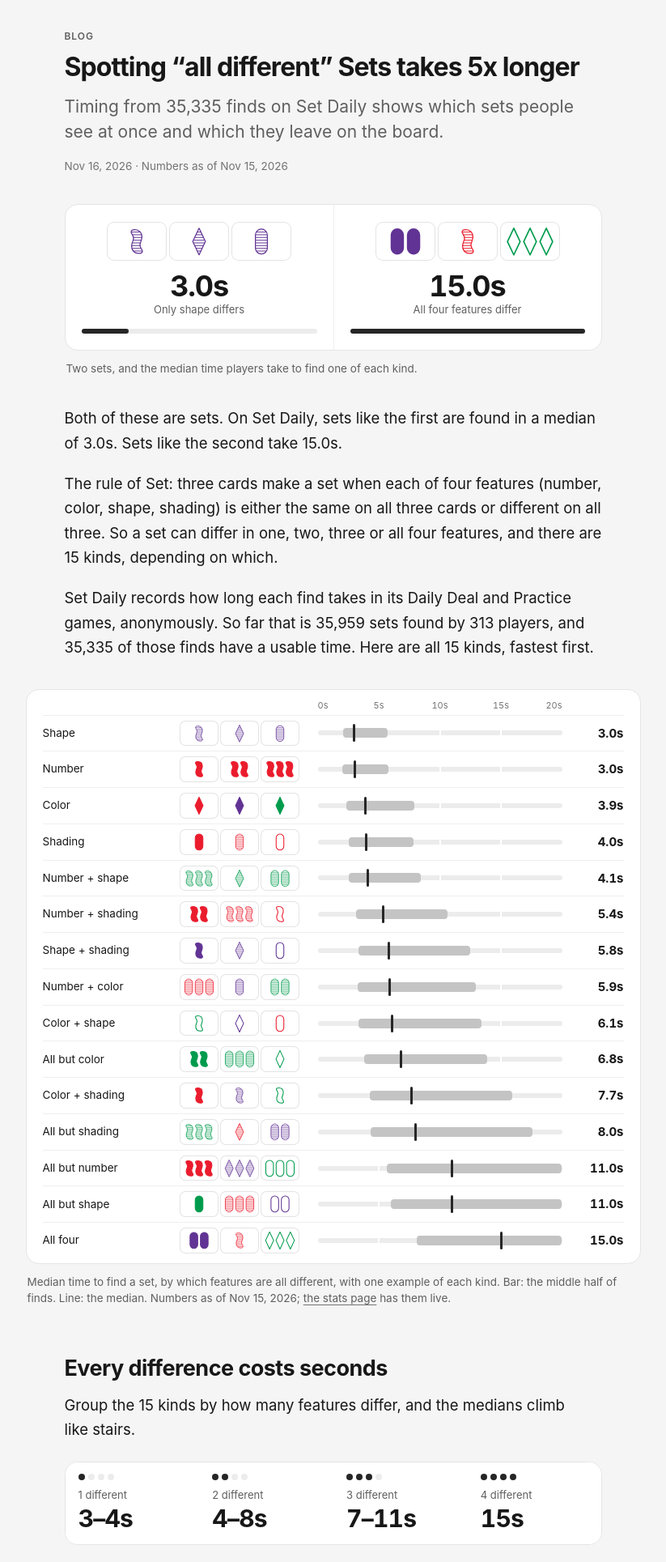
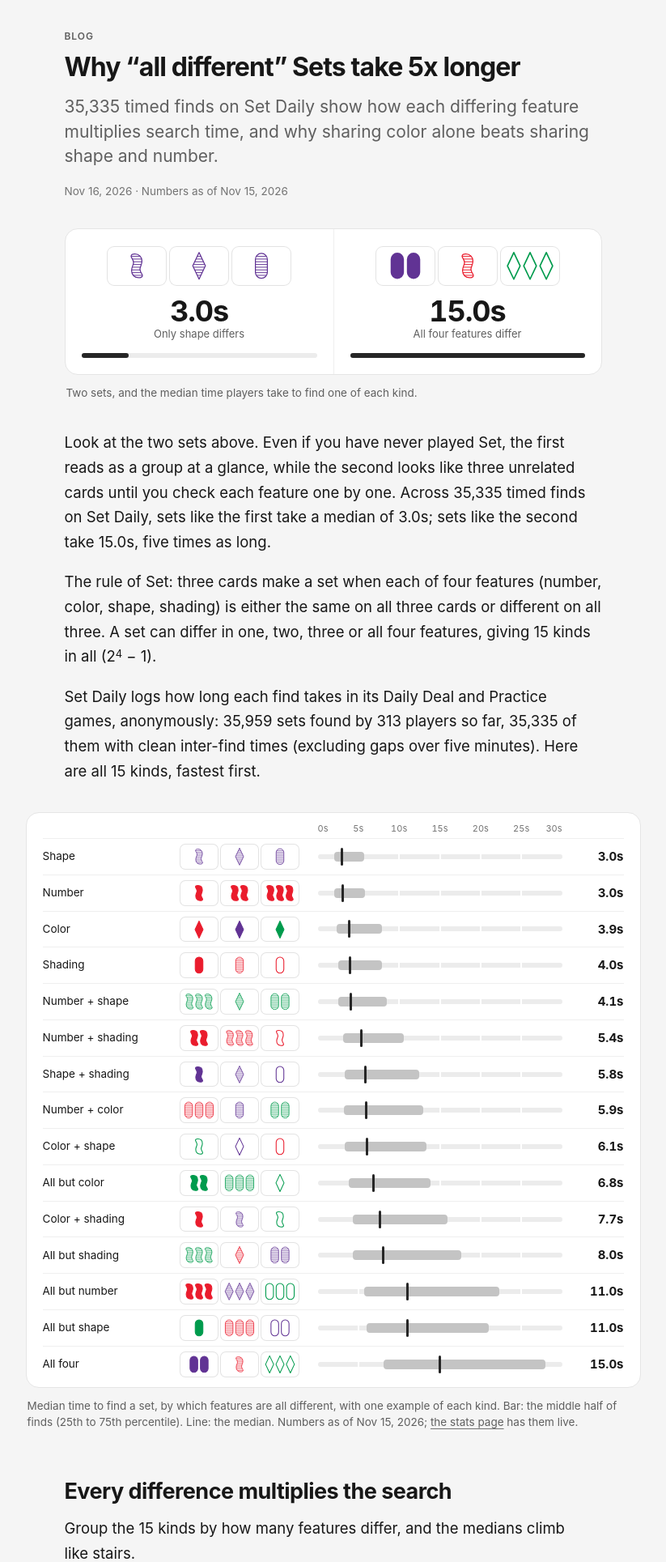
Before and after one commit to samoht625/setgame, a Rails app: page /blog/spotting-sets in a window 1280 px wide. Shown: the top 1929 px of the page at 81% size, without its empty margins (221-1044 px from the left). Run offline with Rails 7, Linux system fonts and the light colour scheme; style sheets or scripts are compiled from the project's sources; some libraries are stand-ins or nearby versions.

Commit message:
Polish spotting-sets blog post for HN and unclip How fast chart past 20s (#62)
Co-authored-by: Cursor Agent <cursoragent@cursor.com>
Co-authored-by: Thomas Carriero <samoht625@users.noreply.github.com>

```diff
--- a/app/views/blog/_styles.html.erb
+++ b/app/views/blog/_styles.html.erb
@@ -18,6 +18,7 @@
   /* Running text */
   .prose>p{margin:0;font-size:17.5px;line-height:1.62;text-wrap:pretty}
   .prose>p+p{margin-top:1.05em}
+  .prose sup{font-size:.7em;line-height:0;position:relative;top:-.4em;vertical-align:baseline}
   .prose h2{margin:48px 0 12px;font-size:23px;font-weight:700;line-height:1.2;letter-spacing:-.02em;text-wrap:balance}
   .prose figure{margin:28px -8px}
   .prose figcaption{margin:10px 8px 0;color:var(--muted);font-size:13px;line-height:1.5}
--- a/app/views/blog/spotting_sets.html.erb
+++ b/app/views/blog/spotting_sets.html.erb
@@ -25,16 +25,19 @@
 <% as_of = post_date(post.taken_at) %>
 <% easiest, hardest = post.kinds.first, post.kinds.last %>
 <% per_set = post.finds_per_set %>
+<% fit = post.multiplicative_fit %>
+<% shadings = post.quickest_shadings %>
 <%# What a set's three cards have in common, the two features the eye seems to catch first leading. %>
 <% glance = %w[color shading] %>
 <% shared = ->(set) { (glance | SetStats::ATTRS) - post.differing(set[:cards]) } %>
+<% color_diff_quickest = post.quickest.count { |set| post.differing(set[:cards]) == ["color"] } %>
 <%= render "shared/card_symbols" %>
 <main class="blog">
   <article>
     <header class="top">
       <p class="crumb"><a href="/blog">Blog</a></p>
       <h1><%= SpottingSets::TITLE %></h1>
-      <p class="deck">Timing from <%= num(post.timed_finds) %> finds on Set Daily shows which sets people see at once and which they leave on the board.</p>
+      <p class="deck"><%= num(post.timed_finds) %> timed finds on Set Daily show how each differing feature multiplies search time, and why sharing color alone beats sharing shape and number.</p>
       <p class="dateline"><time datetime="<%= SpottingSets::PUBLISHED_ON.iso8601 %>"><%= post_date(SpottingSets::PUBLISHED_ON) %></time> · Numbers as of <time datetime="<%= post.taken_at.iso8601 %>"><%= as_of %></time></p>
     </header>
 
@@ -53,25 +56,24 @@
       </figure>
 
       <p>
-        Both of these are sets. On Set Daily, sets like the first are found in a median of <%= secs(easiest[:median_ms]) %>.
-        Sets like the second take <%= secs(hardest[:median_ms]) %>.
+        Look at the two sets above. Even if you have never played Set, the first reads as a group at a glance, while the second looks like three unrelated cards until you check each feature one by one.
+        Across <%= num(post.timed_finds) %> timed finds on Set Daily, sets like the first take a median of <%= secs(easiest[:median_ms]) %>; sets like the second take <%= secs(hardest[:median_ms]) %>, <%= number_word(post.slowdown) %> times as long.
       </p>
       <p>
         The rule of Set: three cards make a set when each of four features (number, color, shape, shading) is either the same on all three cards or different on all three.
-        So a set can differ in one, two, three or all four features, and there are <%= post.kinds.length %> kinds, depending on which.
+        A set can differ in one, two, three or all four features, giving <%= post.kinds.length %> kinds in all (2<sup>4</sup> − 1).
       </p>
       <p>
-        Set Daily records how long each find takes in its Daily Deal and Practice games, anonymously.
-        So far that is <%= num(post.finds) %> sets found by <%= num(post.players) %> players, and <%= num(post.timed_finds) %> of those finds have a usable time.
+        Set Daily logs how long each find takes in its Daily Deal and Practice games, anonymously: <%= num(post.finds) %> sets found by <%= num(post.players) %> players so far, <%= num(post.timed_finds) %> of them with clean inter-find times (excluding gaps over <%= number_word(SetStats::IDLE_MS / 60_000) %> minutes).
         Here are all <%= post.kinds.length %> kinds, fastest first.
       </p>
 
       <figure class="wide">
         <%= render "stats/how_fast", kinds: post.kinds %>
-        <figcaption>Median time to find a set, by which features are all different, with one example of each kind. Bar: the middle half of finds. Line: the median. Numbers as of <%= as_of %>; <a href="/stats">the stats page</a> has them live.</figcaption>
+        <figcaption>Median time to find a set, by which features are all different, with one example of each kind. Bar: the middle half of finds (25th to 75th percentile). Line: the median. Numbers as of <%= as_of %>; <a href="/stats">the stats page</a> has them live.</figcaption>
       </figure>
 
-      <h2>Every difference costs seconds</h2>
+      <h2>Every difference multiplies the search</h2>
       <p>Group the <%= post.kinds.length %> kinds by how many features differ, and the medians climb like stairs.</p>
       <dl class="card stairs">
         <% (1..4).each do |differences| %>
@@ -82,15 +84,20 @@
         <% end %>
       </dl>
       <p>
-        All four different takes <%= number_word(post.slowdown) %> times as long as the easiest kind: <%= secs(hardest[:median_ms]) %> against <%= secs(easiest[:median_ms]) %>.
-        The slow finds stretch out too. A quarter of “all different” finds take longer than <%= secs(hardest[:p75_ms]) %>.
-        For the easiest kind, three quarters are over within <%= secs(easiest[:p75_ms]) %>.
+        Look closer and the climb is multiplicative, not additive.
+        Fitting one multiplier per differing feature across all <%= post.kinds.length %> medians explains <%= format("%.1f%%", fit[:r_squared] * 100) %> of the variance (R<sup>2</sup> = <%= format("%.3f", fit[:r_squared]) %>, from a <%= secs(fit[:base_ms]) %> baseline): making color differ multiplies find time by <%= format("%.2f×", fit[:multipliers]["color"]) %>, shading by <%= format("%.2f×", fit[:multipliers]["shading"]) %>, shape by <%= format("%.2f×", fit[:multipliers]["shape"]) %>, and number by <%= format("%.2f×", fit[:multipliers]["number"]) %>.
+      </p>
+      <p>
+        That multiplicative pattern fits how you scan a 12-card board.
+        When three cards share a feature your eye can filter on, you ignore roughly two-thirds of the board and search only the cards that match.
+        Losing a shared filter does not add a fixed couple of seconds; it multiplies the candidate cards you have to inspect.
+        The slow tail stretches out the same way: for the easiest kind, three quarters of finds finish within <%= secs(easiest[:p75_ms]) %>, while a quarter of “all different” finds drag past <%= secs(hardest[:p75_ms]) %>.
       </p>
 
       <h2>Color and shading do the work</h2>
       <p>
-        The number of differences is not the whole story. Which features differ matters too.
-        It is easier to see with the chart turned around, so that each kind is named for what its three cards share.
+        The steps in the stairs above overlap (two differences run <%= seconds_range(post.median_range_ms(2)) %>s, three run <%= seconds_range(post.median_range_ms(3)) %>s) because <em>which</em> features differ matters as much as how many.
+        Turning the chart around so each kind is named for what its three cards share makes the hierarchy jump out.
       </p>
 
       <figure class="shared">
@@ -113,20 +120,25 @@
       </figure>
 
       <p>
-        With two features shared, color and shading together are the fastest pair at <%= secs(post.median_ms("number + shape")) %>, and number and shape together the slowest at <%= secs(post.median_ms("color + shading")) %>.
+        With two features shared, color and shading together are the fastest pair at <%= secs(post.median_ms("number + shape")) %>, and number and shape together are the slowest at <%= secs(post.median_ms("color + shading")) %>.
         Every kind that shares color beats every kind that does not, though the four in the middle sit within a second of each other.
       </p>
       <p>
-        With one feature shared, color (<%= secs(post.median_ms("all but color")) %>) and shading (<%= secs(post.median_ms("all but shading")) %>) help.
-        Number and shape help less: <%= secs(post.median_ms("all but shape")) %> each, against <%= secs(post.median_ms("all four")) %> for sharing nothing.
+        The sharpest crossover sits across the two- and three-difference boundary: sharing color alone (<%= secs(post.median_ms("all but color")) %>) beats sharing both number and shape (<%= secs(post.median_ms("color + shading")) %>) by nearly a full second, and sharing shading alone (<%= secs(post.median_ms("all but shading")) %>) nearly ties them.
+        Number and shape on their own help much less: <%= secs(post.median_ms("all but shape")) %> each, against <%= secs(post.median_ms("all four")) %> for sharing nothing.
       </p>
-      <p>One reading: color and shading are what the eye groups by at a glance, while matching shapes and counts takes a closer look.</p>
+      <p>
+        This matches visual-search research (Treisman’s feature integration theory): color and fill density are preattentive features that the eye groups in parallel across a board, while matching shapes and counts takes slower, serial scrutiny.
+      </p>
 
       <h2 id="h-skipped">The hard ones get left on the board</h2>
       <p>
-        There are <%= num(SetStats::TOTAL_SETS) %> possible sets, and <%= SetStats::CHANCE[4] %>% of them have all four features different.
-        They are only <%= post.shares.fetch(4).round %>% of the sets people find.
-        One-difference sets are <%= SetStats::CHANCE[1] %>% of the possibilities and <%= post.shares.fetch(1).round %>% of the finds.
+        Any two cards in Set uniquely force the third, so an 81-card deck contains exactly <%= num(SetStats::TOTAL_SETS) %> possible sets (81 × 80 / 6).
+        Counting them by how many features differ yields exact round shares: <%= SetStats::CHANCE[1] %>% with one difference (<%= post.possible_sets_by_diff(1) %> sets), <%= SetStats::CHANCE[2] %>% with two (<%= post.possible_sets_by_diff(2) %>), <%= SetStats::CHANCE[3] %>% with three (<%= post.possible_sets_by_diff(3) %>), and <%= SetStats::CHANCE[4] %>% with all four (<%= post.possible_sets_by_diff(4) %>).
+      </p>
+      <p>
+        In the deck, all-different sets are twice as common as one-difference sets.
+        In play, they are found at nearly the same rate: <%= format("%.1f%%", post.shares.fetch(4)) %> of finds against <%= format("%.1f%%", post.shares.fetch(1)) %>.
       </p>
 
       <figure>
@@ -134,13 +146,22 @@
         <figcaption>Share of finds by how many features are all different. Tick: the share among all <%= num(SetStats::TOTAL_SETS) %> possible sets. Numbers as of <%= as_of %>.</figcaption>
       </figure>
 
-      <p>A likely reason: a board often holds more than one set, and two sets can share a card. Take the easy one and the hard one may be gone with it.</p>
+      <p>
+        Divided by how many sets of each kind exist, an average one-difference set is found <%= format("%.1f", post.avg_finds_per_set_by_diff(1)) %> times in the timed data, while an average all-different set is found <%= format("%.1f", post.avg_finds_per_set_by_diff(4)) %> times, roughly half as often.
+        Per-kind find rates mirror the speed ranking too: sharing color and shading (<%= format("%.2f×", post.relative_rate("number + shape")) %> deck odds) beats one-difference shading (<%= format("%.2f×", post.relative_rate("shading")) %>), and sharing color alone (<%= format("%.2f×", post.relative_rate("all but color")) %>) is still found more often than chance even with three differences.
+      </p>
+      <p>
+        Both results, <%= number_word(post.slowdown) %> times slower and heavily under-represented, come from the same race on the board.
+        A 12-card board often holds more than one set, and two sets can share a card.
+        Because players scan for easy, same-color or same-shading sets first, the easy set wins the race in a few seconds and removes a card that breaks the overlapping hard set.
+        When a player does claim an all-different set after <%= secs(hardest[:median_ms]) %>, that clock includes both the difficulty of spotting it and the seconds spent ruling out easier sets first.
+      </p>
 
       <h2>The quickest and the rarest</h2>
       <p>
-        Two lists from the stats page make the same point without any arithmetic.
-        Quickest to spot is the <%= number_word(post.quickest.length) %> individual sets with the lowest median time.
-        Least found is <%= number_word(post.least_found.length) %> sets that have each been found only <%= post.least_found.map { |set| set[:n] }.minmax.uniq.join(" to ") %> times, when the median set has been found <%= per_set[:median] %> times and the most popular <%= per_set[:max] %>.
+        Two raw lists from the stats page make the same point with no grouping at all: the <%= number_word(post.quickest.length) %> individual sets with the lowest median time, and the <%= number_word(post.least_found.length) %> found least often.
+        Each of the rarest sets has been found only <%= post.least_found.map { |set| set[:n] }.minmax.uniq.join(" to ") %> times, compared with <%= per_set[:median] %> for the median set and <%= per_set[:max] %> for the most popular.
+        (Part of that wide spread comes from the Daily Deal, where everyone plays the same shuffle, so sets dealt on busy days are found dozens of times at once.)
       </p>
 
       <figure class="wide pair">
@@ -164,8 +185,9 @@
       </figure>
 
       <p>
-        All <%= number_word(post.quickest.length) %> of the quickest differ in a single feature, and in <%= number_word(post.quickest.count { |set| (glance - shared.(set)).empty? }) %> of them the three cards share both color and shading.
-        All <%= number_word(post.least_found.length) %> of the least found differ in all four.
+        All <%= number_word(post.quickest.length) %> of the quickest sets differ in a single feature, and in <%= number_word(post.quickest.count { |set| (glance - shared.(set)).empty? }) %> of them the three cards share both color and shading.
+        <%= number_word(shadings["solid"]).capitalize %> are solid, <%= number_word(shadings["striped"]) %> are striped, and <%= number_word(shadings["open"]) %> <%= shadings["open"] == 1 ? "is" : "are" %> open<% if color_diff_quickest == 1 && shadings["open"] == 1 %> (the lone set in the top <%= number_word(post.quickest.length) %> where color differs)<% end %>.
+        All <%= number_word(post.least_found.length) %> of the least found differ in all four features.
       </p>
 
       <figure class="fact">
@@ -173,13 +195,14 @@
           <p>The fastest single find so far <b><%= secs(post.fastest_find[:ms]) %></b></p>
           <%= set_cards(post.fastest_find[:cards]) %>
         </div>
+        <figcaption>Almost certainly pre-spotted: strong players often line up a second set before claiming the first. Finished runs are replay-verified server-side.</figcaption>
       </figure>
 
       <section class="notes" aria-labelledby="h-notes">
         <h2 id="h-notes">How this was counted</h2>
         <ul>
-          <li>The numbers cover Set Daily’s Daily Deal and Practice games. Finds in the daily Puzzle are not in them.</li>
-          <li>A find’s time runs from the previous find, or from the deal, to the moment the set is taken. It is how long a player looked before taking that set, on a board that may have held others.</li>
+          <li>The numbers cover Set Daily’s Daily Deal and Practice games. Finds in the daily Puzzle are not in them: the Puzzle keeps the same 12 cards on screen until all six sets are found, rather than dealing through an 81-card deck.</li>
+          <li>A find’s time runs from the previous find, or from the deal, to the moment the set is taken. Every completed game is replayed move by move from its seed on the server (with wall-clock checks and a <%= SoloReplay::Verifier::MIN_CLAIM_GAP_MS %> ms minimum gap between claims) before being saved.</li>
           <li><%= num(post.finds) %> sets were found in all, and <%= num(post.timed_finds) %> of them have a time. The other <%= num(post.untimed_finds) %> either came more than <%= number_word(SetStats::IDLE_MS / 60_000) %> minutes after the previous find, most likely a tab left open, or were in unfinished games that kept only a count.</li>
           <li>This is not a controlled experiment. The players are whoever showed up, and regulars play a lot: the <%= number_word(post.most_games.length) %> most active named players finished <%= num(post.most_games.sum) %> of the <%= num(post.games) %> completed games.</li>
           <li>Everything here was frozen on <%= as_of %>. <a href="/stats">The stats page</a> has the live numbers.</li>
--- a/app/views/layouts/stats.html.erb
+++ b/app/views/layouts/stats.html.erb
@@ -136,7 +136,7 @@
       @media (hover:hover){.players tbody tr:hover{background:var(--hover)}}
       .players tbody tr:last-child{border-radius:0 0 15px 15px}
 
-      /* How fast: every row shares one 0–20s scale */
+      /* How fast: every row shares one scale */
       .kinds{padding:4px 16px 6px}
       .kinds ol,.sets{list-style:none;margin:0;padding:0}
       .kind,.kind-axis{display:grid;grid-template-columns:128px 142px minmax(0,1fr) 50px;column-gap:16px;align-items:center}
@@ -154,6 +154,7 @@
       .kind-track::before{content:"";position:absolute;inset:8px 0;border-radius:3px;background:var(--track)}
       .kind-tick{position:absolute;top:8px;bottom:8px;width:2px;margin-left:-1px;background:var(--surface)}
       .kind-iqr{position:absolute;top:5px;height:12px;border-radius:4px;background:var(--bar)}
+      .kind-iqr.clipped{border-radius:4px 0 0 4px;-webkit-mask-image:linear-gradient(to right,#000 82%,transparent);mask-image:linear-gradient(to right,#000 82%,transparent)}
       .kind-mid{position:absolute;top:0;height:22px;width:3px;margin-left:-1.5px;border-radius:2px;background:var(--ink)}
       .kind-med{grid-column:4;text-align:right;font-size:15px;font-weight:650;font-variant-numeric:tabular-nums}
 
--- a/app/views/stats/_how_fast.html.erb
+++ b/app/views/stats/_how_fast.html.erb
@@ -1,15 +1,28 @@
-<%# How fast each kind of set is found: one row per kind on a shared 0–20s scale, with an example set, the middle half of its find times and their median. `kinds` is SetStats' list, or a saved copy of it (see SpottingSets). Styled by the stats layout. %>
-<% kmax = 20_000; kpos = ->(ms) { (ms.clamp(0, kmax) * 100.0 / kmax).round(2) } %>
+<%# How fast each kind of set is found: one row per kind on a shared scale sized to fit the data (at least 0–20s), with an example set, the middle half of its find times and their median. `kinds` is SetStats' list, or a saved copy of it (see SpottingSets). Styled by the stats layout. %>
+<% peak_ms = kinds.map { |k| [k[:p75_ms].to_f, k[:median_ms].to_f].max }.max || 0 %>
+<% kmax, kstep = if peak_ms <= 20_000
+     [20_000, 5_000]
+   elsif peak_ms <= 30_000
+     [30_000, 5_000]
+   elsif peak_ms <= 40_000
+     [40_000, 10_000]
+   else
+     [60_000, 10_000]
+   end %>
+<% ksteps = kmax / kstep %>
+<% kpct = ->(t) { p = t * 100.0 / ksteps; p == p.to_i ? p.to_i : p.round(2) } %>
+<% kpos = ->(ms) { (ms.clamp(0, kmax) * 100.0 / kmax).round(2) } %>
 <div class="card kinds">
-  <div class="kind-axis" aria-hidden="true"><span class="kind-scale"><% (0..4).each do |t| %><i style="left:<%= t * 25 %>%"><%= t * 5 %>s</i><% end %></span></div>
+  <div class="kind-axis" aria-hidden="true"><span class="kind-scale"><% (0..ksteps).each do |t| %><i style="left:<%= kpct.(t) %>%"><%= t * (kstep / 1000) %>s</i><% end %></span></div>
   <ol role="list">
     <% kinds.each do |k| %>
+      <% clipped = k[:p75_ms].to_f > kmax %>
       <li class="kind">
         <span class="kind-label"><%= k[:label] %></span>
         <%= set_cards(k[:cards]) if k[:cards] %>
         <span class="kind-track" role="img" aria-label="middle half <%= secs(k[:p25_ms]) %> to <%= secs(k[:p75_ms]) %>" title="<%= secs(k[:p25_ms]) %> – <%= secs(k[:p75_ms]) %> · <%= num(k[:n]) %> finds">
-          <% [5_000, 10_000, 15_000].each do |t| %><span class="kind-tick" style="left:<%= kpos.(t) %>%"></span><% end %>
-          <span class="kind-iqr" style="left:<%= kpos.(k[:p25_ms]) %>%;width:<%= (kpos.(k[:p75_ms]) - kpos.(k[:p25_ms])).round(2) %>%"></span>
+          <% (1...ksteps).each do |t| %><span class="kind-tick" style="left:<%= kpct.(t) %>%"></span><% end %>
+          <span class="kind-iqr<%= " clipped" if clipped %>" style="left:<%= kpos.(k[:p25_ms]) %>%;width:<%= (kpos.(k[:p75_ms]) - kpos.(k[:p25_ms])).round(2) %>%"></span>
           <span class="kind-mid" style="left:<%= kpos.(k[:median_ms]) %>%"></span>
         </span>
         <b class="kind-med"><%= format("%.1fs", k[:median_ms] / 1000.0) %></b>
```
Also changed, not shown: app/services/spotting_sets.rb (+87 -2 lines), script/stats_snapshot.rb (+16 -13 lines), test/browser/blog.spec.ts (+18 -6 lines), test/controllers/blog_controller_test.rb (+70 -53 lines), test/controllers/stats_controller_test.rb (+23 -0 lines), test/services/spotting_sets_test.rb (+22 -0 lines).
